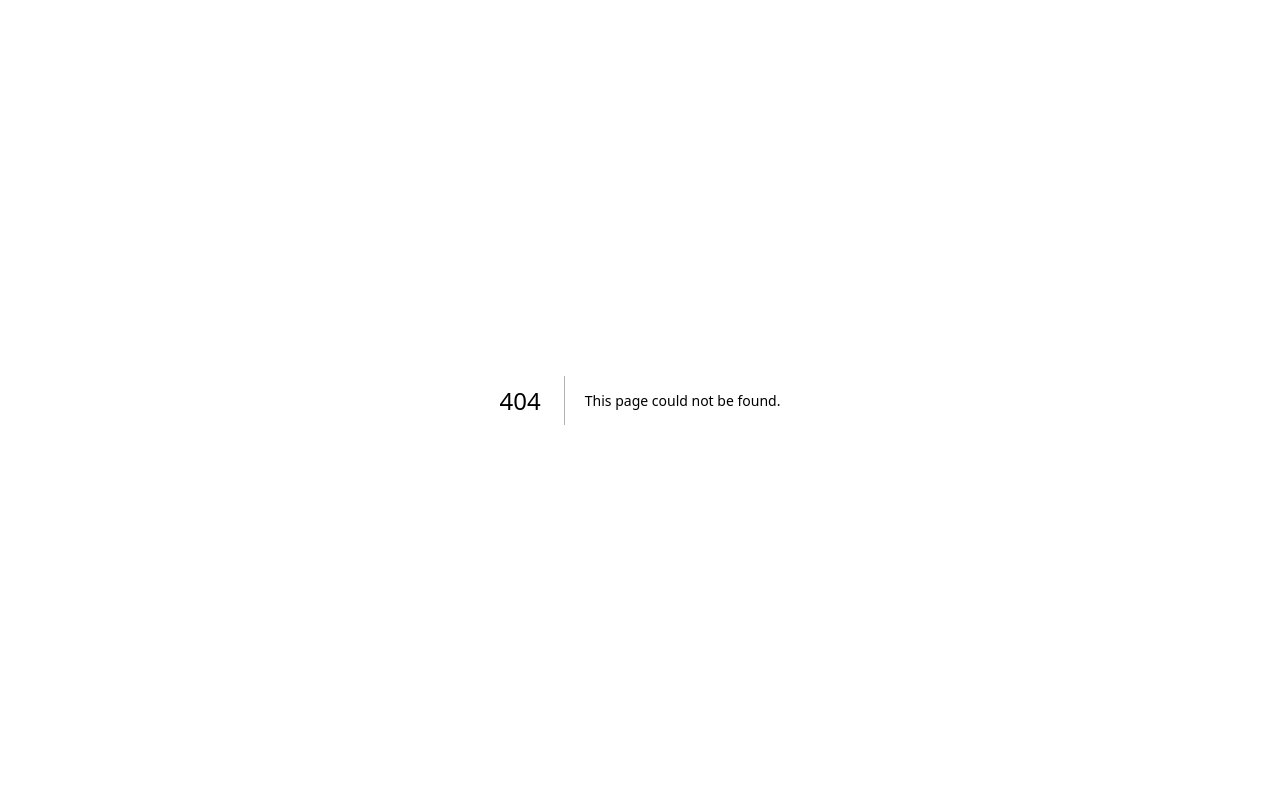
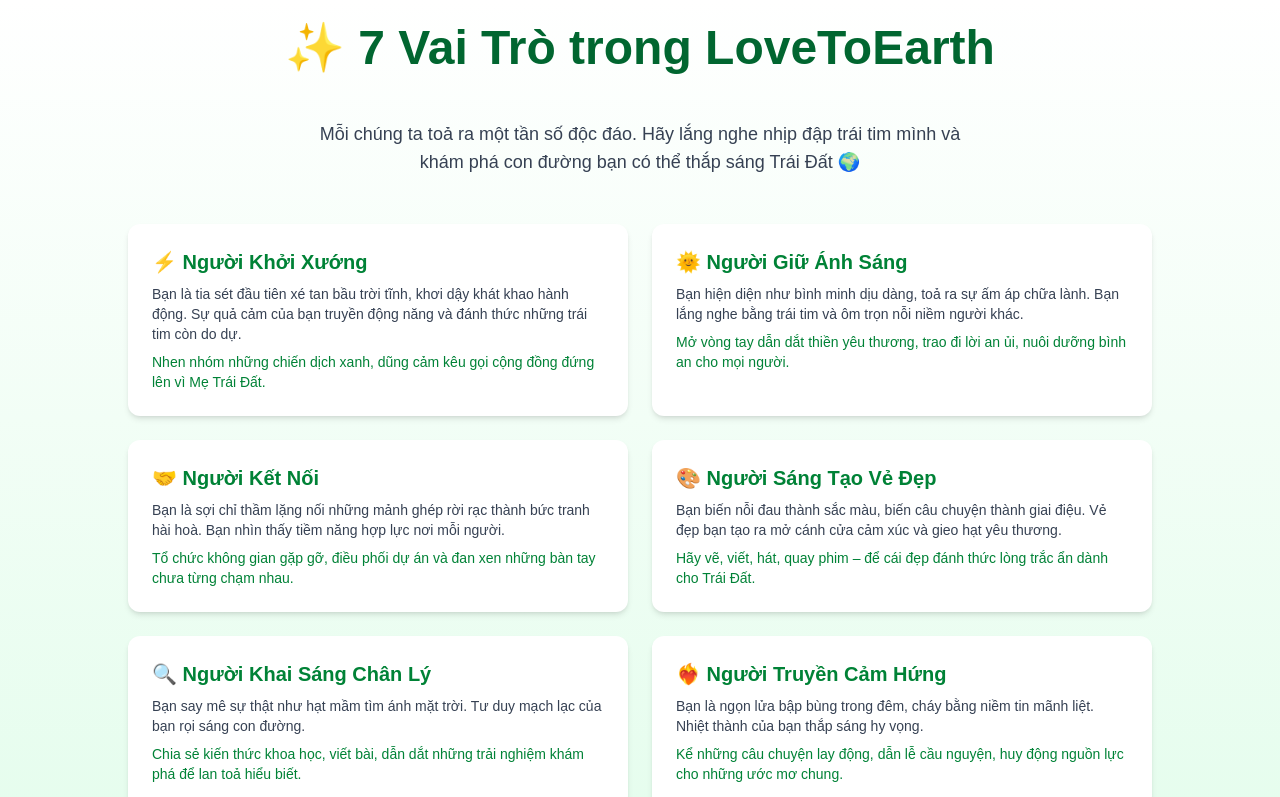
Before and after one commit to tiachop777/love-to-earth, a Next.js app: page /who-are-you in a window 1280 px wide. Before the commit this address had no page. Shown: the top 797 px of the page. Built offline with nearby package versions, Linux system fonts and the light colour scheme.

Commit message:
✨ Add WhoYouAre preview + 7 vai trò linh hồn

```diff
--- a/package.json
+++ b/package.json
@@ -10,7 +10,7 @@
   },
   "dependencies": {
     "firebase": "^11.6.0",
-    "framer-motion": "^12.6.5",
+    "framer-motion": "^12.7.4",
     "next": "^15.3.0",
     "react": "^19.1.0",
     "react-dom": "^19.1.0",
--- a/src/app/page.tsx
+++ b/src/app/page.tsx
@@ -7,6 +7,8 @@
 import MessageList from '../components/MessageList';
 import IntroSection from '../components/IntroSection';
 import IntroPurpose from '../components/IntroPurpose';
+import WhoYouArePage from '../../components/WhoYouArePage';
+import WhoYouArePreview from '../components/WhoYouArePreview';
 
 export default function Home() {
   return (
@@ -99,19 +101,8 @@
            {/* ✅ Thêm phần mục đích dự án */}
            <IntroPurpose />
 
-          {/* Nút chuyển trang */}
-          <section className="bg-white p-6 rounded-xl shadow-md text-center">
-            <h2 className="text-xl font-semibold text-green-700 mb-2">💫 Bạn là ai trong dự án LoveToEarth?</h2>
-            <p className="text-sm text-gray-600 mb-4">
-              Mỗi linh hồn mang theo một ánh sáng riêng. Hãy khám phá vai trò của bạn trong công trình chữa lành hành tinh.
-            </p>
-            <Link
-              href="/who-are-you"
-              className="bg-green-600 text-white py-2 px-6 rounded-xl hover:bg-green-700 inline-block"
-            >
-              Khám phá bản thân
-            </Link>
-          </section>
+          {/* ✨ Giới thiệu phần "Bạn là ai?" */}
+<WhoYouArePreview />
 
           {/* Form gửi lời yêu thương */}
           <motion.section
--- /dev/null
+++ b/src/app/who-are-you/page.tsx
@@ -0,0 +1,103 @@
+'use client';
+
+import React from 'react';
+import { motion } from 'framer-motion';
+import Link from 'next/link';
+
+const archetypes = [
+  {
+    title: '⚡️ Người Khởi Xướng',
+    description:
+      'Bạn là tia sét đầu tiên xé tan bầu trời tĩnh, khơi dậy khát khao hành động. Sự quả cảm của bạn truyền động năng và đánh thức những trái tim còn do dự.',
+    contribution:
+      'Nhen nhóm những chiến dịch xanh, dũng cảm kêu gọi cộng đồng đứng lên vì Mẹ Trái Đất.',
+  },
+  {
+    title: '🌞 Người Giữ Ánh Sáng',
+    description:
+      'Bạn hiện diện như bình minh dịu dàng, toả ra sự ấm áp chữa lành. Bạn lắng nghe bằng trái tim và ôm trọn nỗi niềm người khác.',
+    contribution:
+      'Mở vòng tay dẫn dắt thiền yêu thương, trao đi lời an ủi, nuôi dưỡng bình an cho mọi người.',
+  },
+  {
+    title: '🤝 Người Kết Nối',
+    description:
+      'Bạn là sợi chỉ thầm lặng nối những mảnh ghép rời rạc thành bức tranh hài hoà. Bạn nhìn thấy tiềm năng hợp lực nơi mỗi người.',
+    contribution:
+      'Tổ chức không gian gặp gỡ, điều phối dự án và đan xen những bàn tay chưa từng chạm nhau.',
+  },
+  {
+    title: '🎨 Người Sáng Tạo Vẻ Đẹp',
+    description:
+      'Bạn biến nỗi đau thành sắc màu, biến câu chuyện thành giai điệu. Vẻ đẹp bạn tạo ra mở cánh cửa cảm xúc và gieo hạt yêu thương.',
+    contribution:
+      'Hãy vẽ, viết, hát, quay phim – để cái đẹp đánh thức lòng trắc ẩn dành cho Trái Đất.',
+  },
+  {
+    title: '🔍 Người Khai Sáng Chân Lý',
+    description:
+      'Bạn say mê sự thật như hạt mầm tìm ánh mặt trời. Tư duy mạch lạc của bạn rọi sáng con đường.',
+    contribution:
+      'Chia sẻ kiến thức khoa học, viết bài, dẫn dắt những trải nghiệm khám phá để lan toả hiểu biết.',
+  },
+  {
+    title: '❤️‍🔥 Người Truyền Cảm Hứng',
+    description:
+      'Bạn là ngọn lửa bập bùng trong đêm, cháy bằng niềm tin mãnh liệt. Nhiệt thành của bạn thắp sáng hy vọng.',
+    contribution:
+      'Kể những câu chuyện lay động, dẫn lễ cầu nguyện, huy động nguồn lực cho những ước mơ chung.',
+  },
+  {
+    title: '🌱 Người Kiến Tạo',
+    description:
+      'Bạn nhìn thấy hình hài của tương lai trong hạt mầm hiện tại. Bạn kiên nhẫn xây nền móng cho điều thiêng liêng thành hiện thực.',
+    contribution:
+      'Thiết kế lộ trình, dựng những không gian linh thiêng và biến ý tưởng thành công trình bền vững.',
+  },
+];
+
+export default function WhoAreYouPage() {
+  return (
+    <main className="min-h-screen bg-gradient-to-b from-white to-green-100 p-6">
+      <div className="max-w-5xl mx-auto space-y-12 text-center">
+        <motion.h1
+          className="text-4xl md:text-5xl font-bold text-green-800"
+          initial={{ opacity: 0, y: -20 }}
+          animate={{ opacity: 1, y: 0 }}
+          transition={{ duration: 1 }}
+        >
+          ✨ 7 Vai Trò trong LoveToEarth
+        </motion.h1>
+        <motion.p
+          className="text-gray-700 text-lg max-w-2xl mx-auto"
+          initial={{ opacity: 0 }}
+          animate={{ opacity: 1 }}
+          transition={{ delay: 0.5, duration: 1 }}
+        >
+          Mỗi chúng ta toả ra một tần số độc đáo. Hãy lắng nghe nhịp đập trái tim mình và khám phá con đường bạn có thể thắp sáng Trái Đất 🌍
+        </motion.p>
+
+        <section className="grid md:grid-cols-2 gap-6 text-left">
+          {archetypes.map((type, i) => (
+            <motion.div
+              key={type.title}
+              className="bg-white rounded-xl shadow-md p-6 space-y-2"
+              initial={{ opacity: 0, y: 30 }}
+              whileInView={{ opacity: 1, y: 0 }}
+              viewport={{ once: true }}
+              transition={{ delay: i * 0.1, duration: 0.8 }}
+            >
+              <h2 className="text-xl font-bold text-green-700">{type.title}</h2>
+              <p className="text-sm text-gray-700">{type.description}</p>
+              <p className="text-sm text-green-700 font-medium">{type.contribution}</p>
+            </motion.div>
+          ))}
+        </section>
+
+        <div className="pt-6">
+          <Link href="/" className="text-green-700 underline text-sm">⬅️ Quay về trang chủ</Link>
+        </div>
+      </div>
+    </main>
+  );
+}
--- /dev/null
+++ b/src/components/WhoYouArePreview.tsx
@@ -0,0 +1,66 @@
+// src/components/WhoYouArePreview.tsx
+'use client';
+
+import Link from 'next/link';
+import { motion } from 'framer-motion';
+
+export default function WhoYouArePreview() {
+  return (
+    <section className="bg-white p-6 rounded-xl shadow-md text-center max-w-3xl mx-auto">
+      <motion.h2
+        className="text-2xl font-bold text-green-700 mb-4"
+        initial={{ opacity: 0, y: -10 }}
+        whileInView={{ opacity: 1, y: 0 }}
+        viewport={{ once: true }}
+        transition={{ duration: 0.6 }}
+      >
+        💫 Bạn là ai trong dự án Love to Earth?
+      </motion.h2>
+
+      <motion.div
+        className="space-y-4 text-gray-700 text-base leading-relaxed"
+        initial={{ opacity: 0 }}
+        whileInView={{ opacity: 1 }}
+        viewport={{ once: true }}
+        transition={{ delay: 0.2, duration: 0.8 }}
+      >
+        <p>
+          Có thể bạn không phải là nhà khoa học. Không phải nhà hoạt động.
+          Không mang danh xưng
+          “người thay đổi thế giới”.
+        </p>
+        <p>
+          Nhưng bạn vẫn đang rung động cùng Trái Đất – từng nhịp đập nhẹ,
+          từng lời thì thầm lặng lẽ.
+        </p>
+        <p>
+          Trong hành trình của <strong>Love to Earth</strong>, mỗi người là
+          một ánh sáng riêng biệt. Không ai giống ai. Và mọi ánh sáng đều
+          quan trọng.
+        </p>
+        <div className="text-left inline-block text-gray-700">
+          <ul className="list-disc list-inside space-y-1 text-left">
+            <li>🌱 Có người gieo lời chúc lành mỗi sáng.</li>
+            <li>💧 Có người chỉ lặng lẽ biết ơn khi uống một ngụm nước.</li>
+            <li>🔥 Có người ôm lấy Trái Đất bằng sự tha thứ.</li>
+            <li>🌈 Và có bạn – người đang đọc những dòng này.</li>
+          </ul>
+        </div>
+        <p>
+          Hãy dừng lại một chút. Lắng nghe tiếng gọi bên trong bạn. <br />
+          <strong>
+            Bạn đến đây để đóng vai trò gì trong sự chữa lành này?
+          </strong>
+        </p>
+        <div className="pt-4">
+          <Link
+            href="/who-are-you"
+            className="bg-green-600 text-white py-2 px-6 rounded-xl hover:bg-green-700 inline-block transition"
+          >
+            🌟 Khám phá bản thân
+          </Link>
+        </div>
+      </motion.div>
+    </section>
+  );
+}
```
Also changed, not shown: 1 other file (tests, documents, lock files or other folders).
